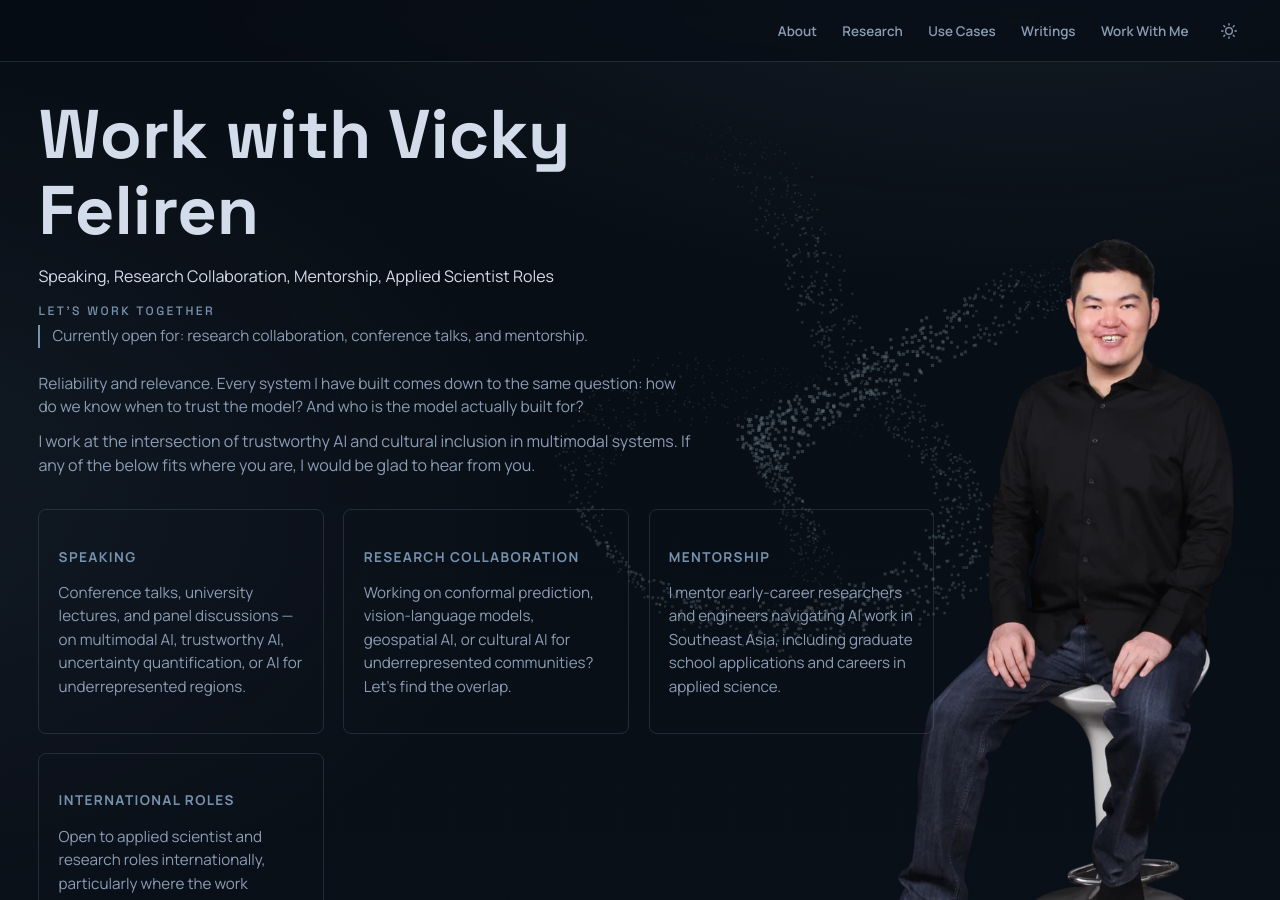
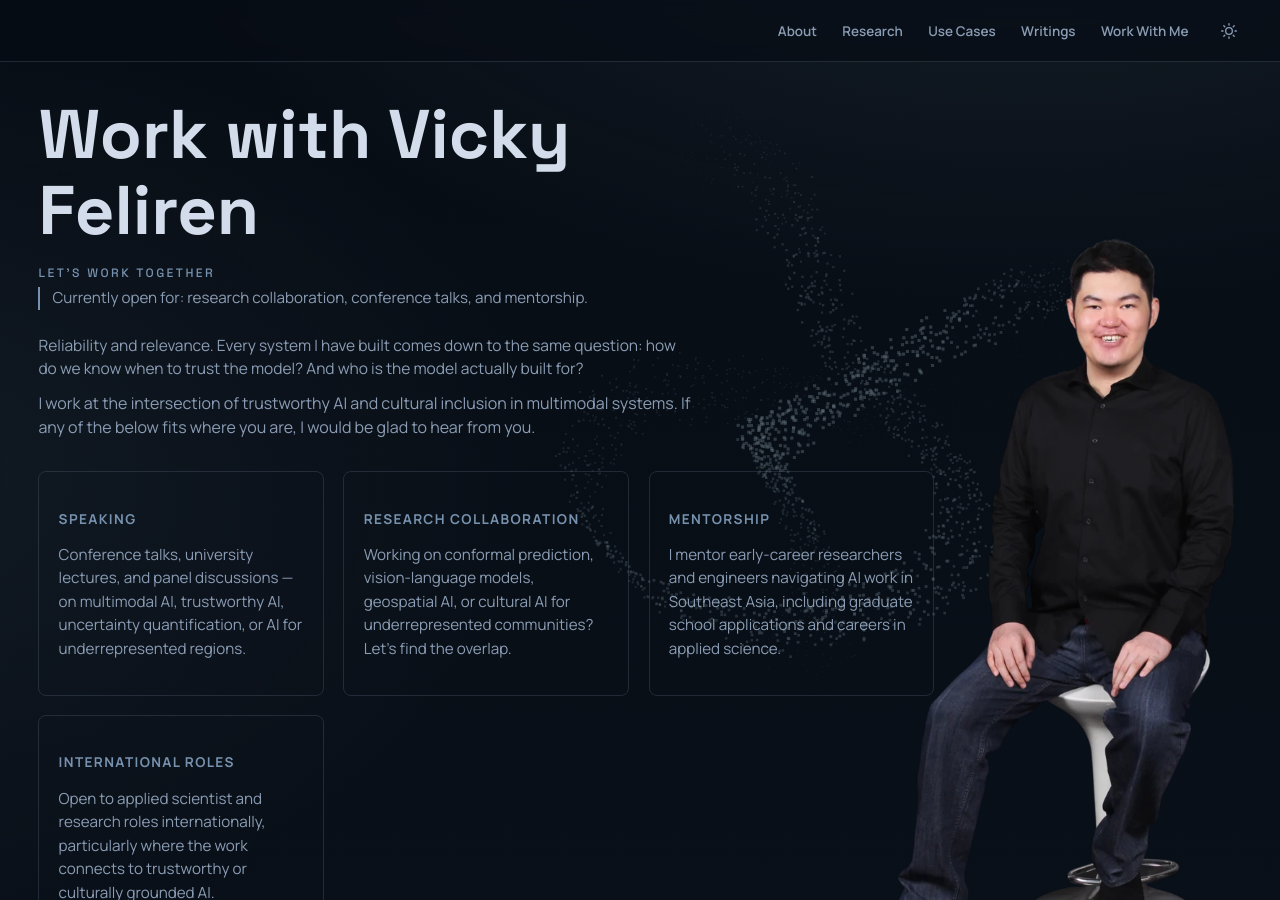
Before and after one commit to Feliren88/feliren88.github.io, a Jekyll site: the page built from _pages/contact.md, in a window 1280 px wide and 900 px high. Built offline with Jekyll 4.4.1, drawn with Linux system fonts in a browser that asks for light colours.

Commit message:
fix: remove subtitle from research and contact pages
Subtitle paragraph created extra space between the h1 and page content.
Both pages have their own eyebrow/section headers in the content.

Co-Authored-By: Claude Sonnet 4.6 <noreply@anthropic.com>

```diff
--- a/_pages/contact.md
+++ b/_pages/contact.md
@@ -1,7 +1,6 @@
 ---
 layout: page
 title: Work with Vicky Feliren
-subtitle: Speaking, Research Collaboration, Mentorship, Applied Scientist Roles
 description: Available for speaking engagements, research collaboration, mentorship, and applied scientist roles internationally. Specializing in trustworthy AI and cultural AI for Southeast Asia.
 permalink: /contact/
 preload_image: /assets/img/profile_2_color.webp
```
Also changed, not shown: _pages/publications.md (+0 -1 lines).
